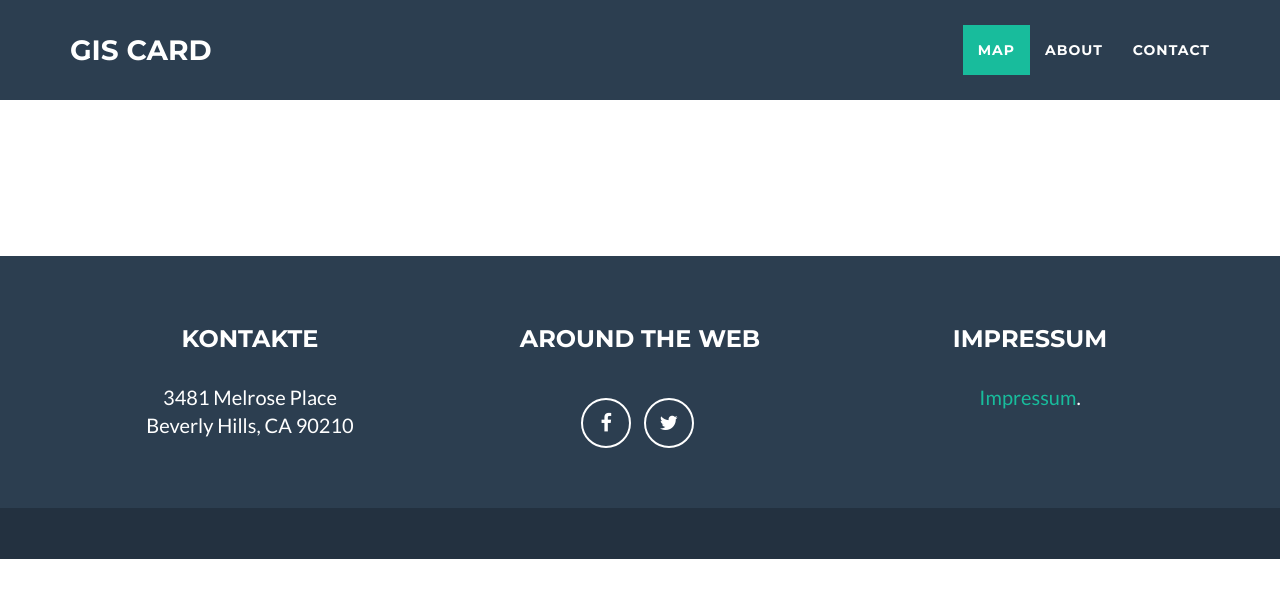
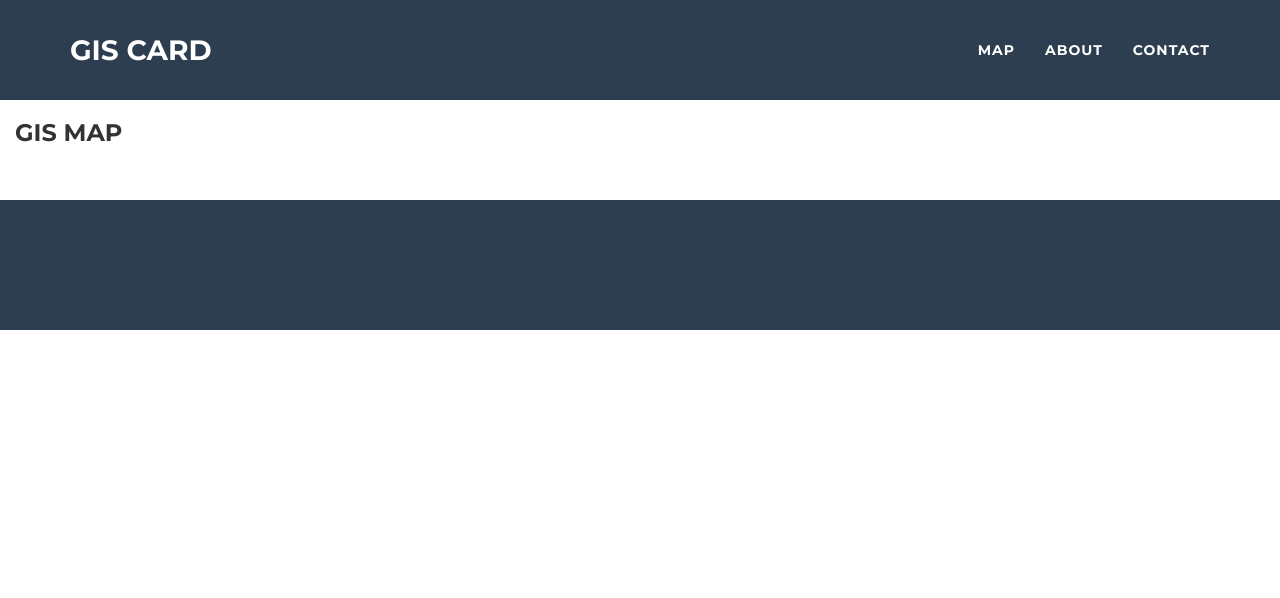
Before and after one commit to myanime/map, a Django app: template massivemap/templates/base/base_fancy.html in a window 1280 px wide. Shown: the top 598 px of the page. Run offline with Django 3.2, Linux system fonts and the light colour scheme; the template is opened without the code that fills it, so the values that code supplies are empty; some libraries are stand-ins or nearby versions.

Commit message:
4 - Style Changes

```diff
--- a/massivemap/models.py
+++ b/massivemap/models.py
@@ -11,3 +11,8 @@
 
     def __unicode__(self):
         return self.name
+
+class CityPolygon(gismodels.Model):
+    name = models.CharField(max_length=50)
+    polygon = gismodels.PolygonField()
+    objects = gismodels.GeoManager()
--- a/massivemap/templates/base/base_fancy.html
+++ b/massivemap/templates/base/base_fancy.html
@@ -74,21 +74,60 @@
         </div>
         <!-- /.container-fluid -->
     </nav>
+    <style>
+        .grey{
+            background-color: white;
+            min-height: 100px;
+        }
+        .grey2{
+            //background-color: purple;
+        }
+        #map_container{
+            height: 50%;
+            width: 50%;
+            padding-right: 0px !important;
+            padding-left: 0px !important;
+        }
+        @media(max-width: 991px){
+        #map_container{
+            padding-right: 0px !important;
+            padding-left: 0px !important;
+            height: 100%;
+            width: 100%;
+        }
+        #pbar2{
+            margin-left: 0px;
+            height: 600px !important;
+        }
+        #pbar{
+            position: fixed;
+            right: 0 !important;
+            left: 0;
+            z-index: 1030;
+        }
+        }
 
-    <!-- Portfolio Grid Section -->
-    <section id="portfolio">
-        <div class="container">
+
+    </style>
+    <!--Map Grid Section-->
+    <section id="gis_map">
+
+        <div class="container-fluid" style="background-color: white">
             <div class="row">
-                <div class="col-lg-6 text-center">
-                    <div style="margin-top: 150px; margin-left: -60pc" id="custom-left-pane">
-                        <h2>GIS Map</h2>
-                        <hr class="star-primary">
-                    </div>
+                <div class="col-md-6 grey">
+                    <h3>GIS Map</h3>
+                    {% block map_text %}
+                    {% endblock %}
                 </div>
-                <div class="col-lg-6 text-center">
-                    <div style="margin-top: 0px">
-                    {% block content %}
+                <div class="col-md-6 grey2" id="map_container">
+                    {% block map %}
                     {% endblock %}
+                </div>
+            </div>
+            <div class="row">
+                <div class="col-xs-12">
+                    <div id="pbar" style="margin-left: -20px; margin-right: -20px" class="navbar navbar-default navbar-custom pbar">
+                        <br><br><br><br>
                     </div>
                 </div>
             </div>
@@ -97,34 +136,6 @@
 
 
     <!-- Footer -->
-    <footer class="text-center">
-        <div class="footer-above">
-            <div class="container">
-                <div class="row">
-                    <div class="footer-col col-md-4">
-                        <h3>Kontakte</h3>
-                        <p>3481 Melrose Place
-                            <br>Beverly Hills, CA 90210</p>
-                    </div>
-                    <div class="footer-col col-md-4">
-                        <h3>Around the Web</h3>
-                        <ul class="list-inline">
-                            <li>
-                                <a href="#" class="btn-social btn-outline"><i class="fa fa-fw fa-facebook"></i></a>
-                            </li>
-                            <li>
-                                <a href="#" class="btn-social btn-outline"><i class="fa fa-fw fa-twitter"></i></a>
-                            </li>
-
-                        </ul>
-                    </div>
-                    <div class="footer-col col-md-4">
-                        <h3>Impressum</h3>
-                        <p><a href="http://www.google.com">Impressum</a>.</p>
-                    </div>
-                </div>
-            </div>
-        </div>
         <div class="footer-below">
             <div class="container">
                 <div class="row">
--- a/massivemap/views.py
+++ b/massivemap/views.py
@@ -11,4 +11,5 @@
     return render(request, 'map/map_plain.html')
 
 def map_fancy(request):
+
     return render(request, 'map/map_fancy.html')
```
Also changed, not shown: massivemap/templates/map/map_fancy.html (+66 -18 lines), massivemap/migrations/0003_citypolygon.py (added), 1 other file.
